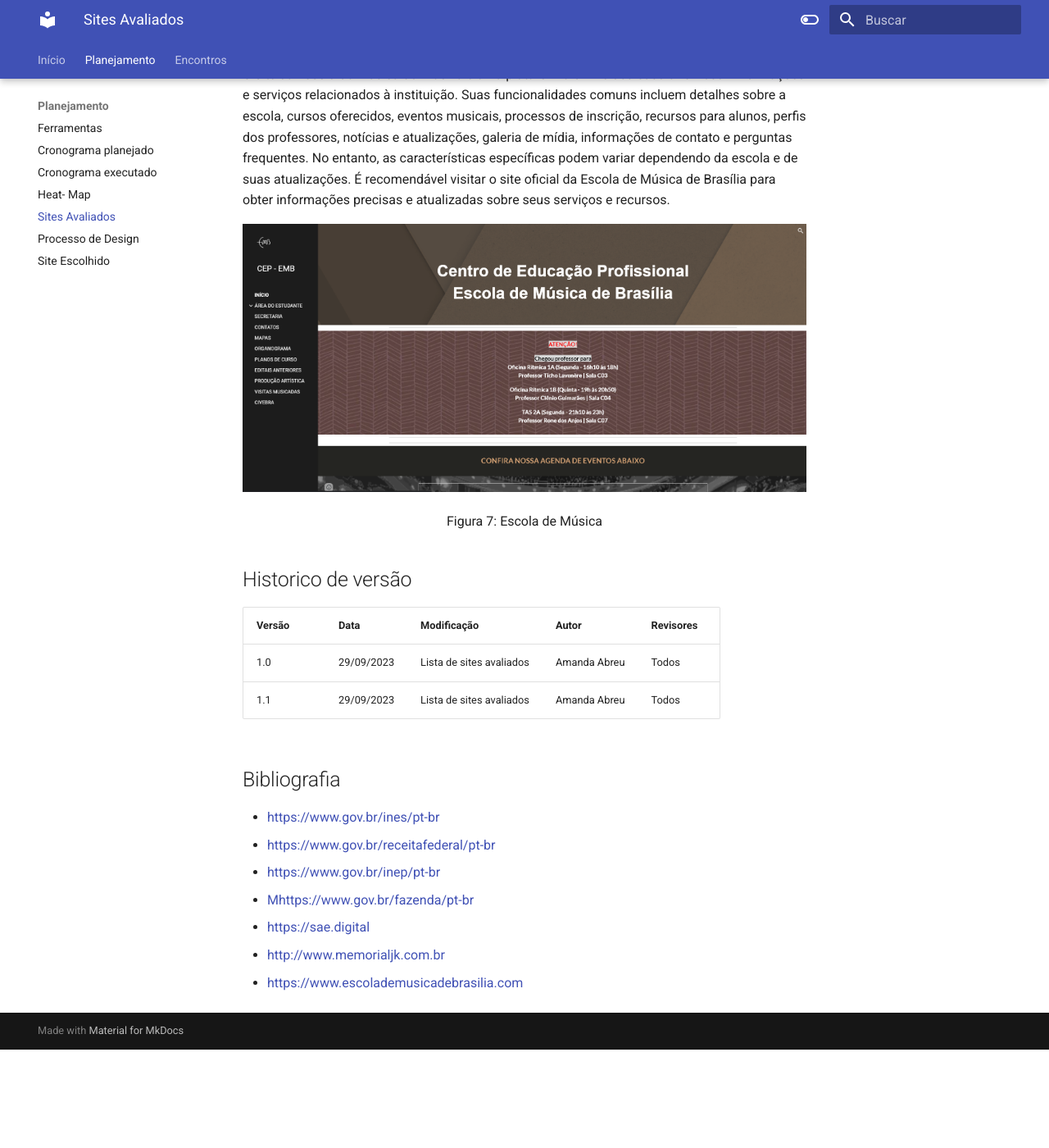
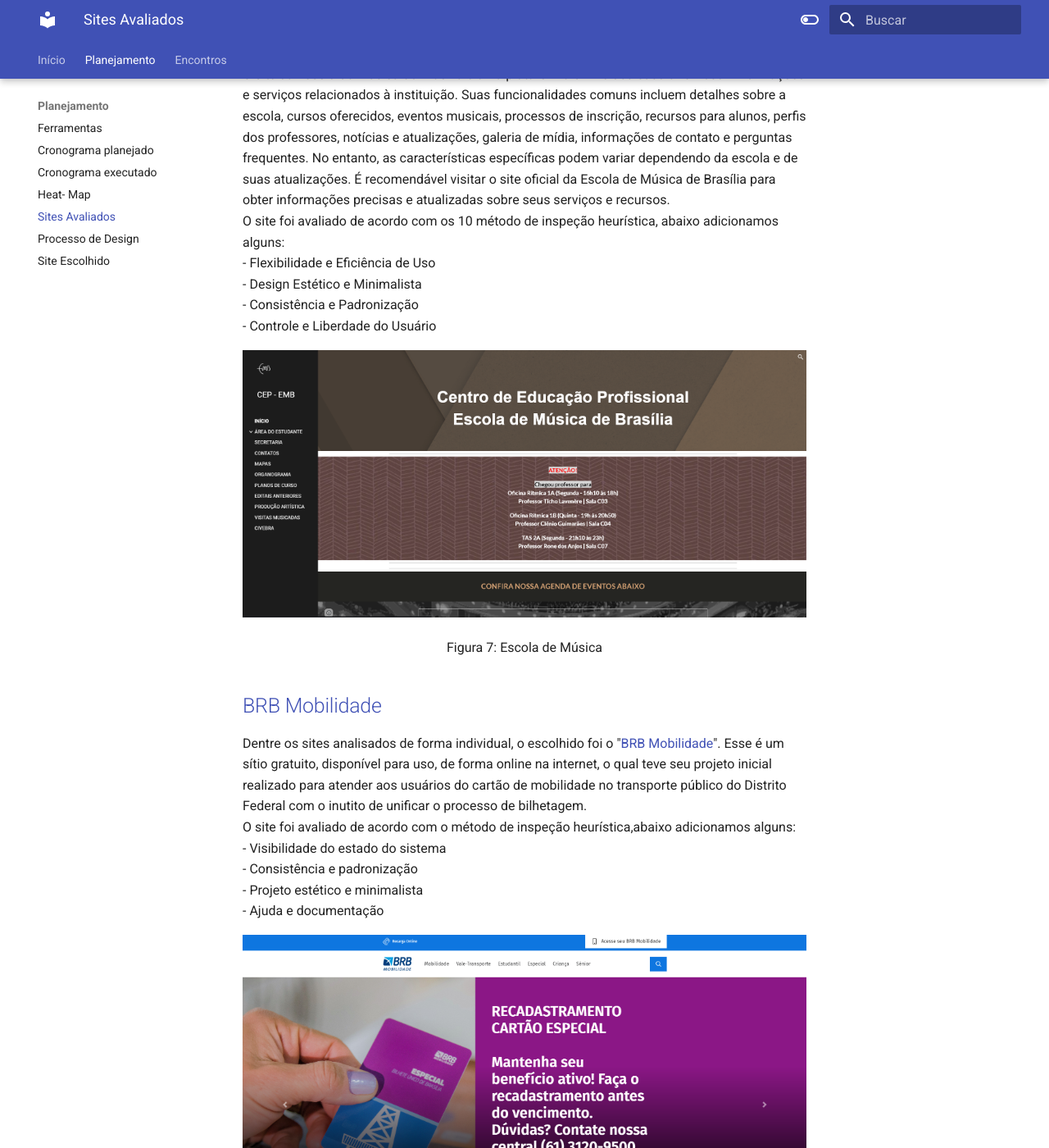
Before and after one commit to Interacao-Humano-Computador/2023.2--BRB-Mobilidade, an MkDocs documentation site: the page built from docs/lista_Site.md, in a window 1280 px wide and 1400 px high, scrolled down 4554 px. Shown: the whole window at 82% size. Built offline with MkDocs 1.6.1 and Material for MkDocs 9.7.7, drawn with Linux system fonts in a browser that asks for light colours; before the commit the page ends 5834 px from its top, so only the background shows below that; some of the changed text lies outside the part shown.

Commit message:
att site

```diff
--- a/docs/lista_Site.md
+++ b/docs/lista_Site.md
@@ -88,13 +88,33 @@
 
 
 ## [Escola de Música de Brasília](https://www.escolademusicadebrasilia.com)
-O site da Escola de Música de Brasília é uma plataforma online dedicada a fornecer informações e serviços relacionados à instituição. Suas funcionalidades comuns incluem detalhes sobre a escola, cursos oferecidos, eventos musicais, processos de inscrição, recursos para alunos, perfis dos professores, notícias e atualizações, galeria de mídia, informações de contato e perguntas frequentes. No entanto, as características específicas podem variar dependendo da escola e de suas atualizações. É recomendável visitar o site oficial da Escola de Música de Brasília para obter informações precisas e atualizadas sobre seus serviços e recursos.
-<br>
+O site da Escola de Música de Brasília é uma plataforma online dedicada a fornecer informações e serviços relacionados à instituição. Suas funcionalidades comuns incluem detalhes sobre a escola, cursos oferecidos, eventos musicais, processos de inscrição, recursos para alunos, perfis dos professores, notícias e atualizações, galeria de mídia, informações de contato e perguntas frequentes. No entanto, as características específicas podem variar dependendo da escola e de suas atualizações. É recomendável visitar o site oficial da Escola de Música de Brasília para obter informações precisas e atualizadas sobre seus serviços e recursos.<br>
+O site foi avaliado de acordo com os 10 método de inspeção heurística, abaixo adicionamos alguns: <br>
+- Flexibilidade e Eficiência de Uso <br>
+- Design Estético e Minimalista <br>
+- Consistência e Padronização <br>
+- Controle e Liberdade do Usuário <br>
 
 ![Escola de Música](assets/escola%20de%20musica.png)
 
 <div style= "text-align: center">
 <p>Figura 7: Escola de Música</p>
+</div>
+
+## [BRB Mobilidade](https://mobilidade.brb.com.br/passelivre/)
+
+Dentre os sites analisados de forma individual, o escolhido foi o "[BRB Mobilidade](https://mobilidade.brb.com.br)". Esse é um sítio gratuito, disponível para uso, de forma online na internet, o qual teve seu projeto inicial realizado para atender aos usuários do cartão de mobilidade no transporte público do Distrito Federal com o inutito de unificar o processo de bilhetagem. <br>
+O site foi avaliado de acordo com o método de inspeção heurística,abaixo adicionamos alguns: <br>
+- Visibilidade do estado do sistema <br>
+- Consistência e padronização <br>
+- Projeto estético e minimalista <br>
+- Ajuda e documentação <br>
+
+
+![Imagem do BRB Mobilidade](assets/brb.png)
+
+<div style="text-align: center">
+<p>Figura 1 - Imagem da página inicial do sítio eletrônico BRB Mobilidade. (Fonte: <a href="https://mobilidade.brb.com.br">mobilidade.br.com</a>)</p>
 </div>
 
 
```
Also changed, not shown: docs/site.md (+1 -1 lines).
